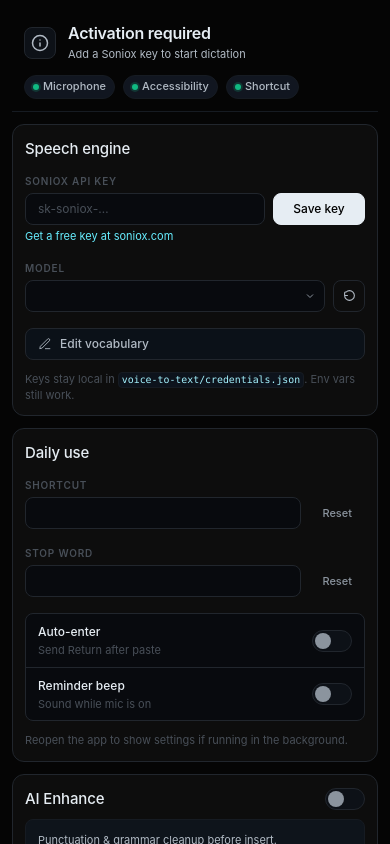
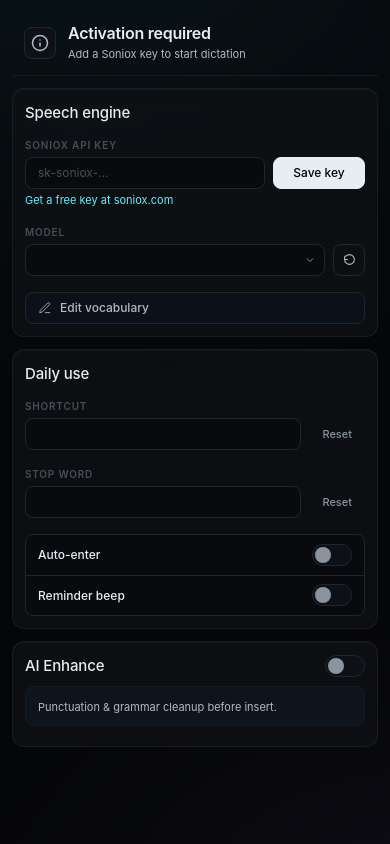
Before and after one commit to dtateks/stt, a website built with Vite: page ui/index.html in a window 390 px wide. Built offline with nearby package versions, Linux system fonts and the light colour scheme.

Commit message:
✨ feat(main-window): strip access-tag row, toggle descriptions, and local-keys hint from settings panel and ban scroll overflow
- ui/index.html: remove .status-hero-access with Microphone/Accessibility/Shortcut access-tag badges; remove 'Keys stay local in voice-to-text/credentials.json' zone-hint; drop .toggle-content/.toggle-desc wrappers on Auto-enter and Reminder beep rows; #runtime-background-recovery hidden via is-hidden but textContent still populated for platform-runtime-ui.test.ts assertions
- ui/src/main.css: drop @media (max-width:980px) { html,body { overflow:auto } } so no viewport enables scrolling; body background switched to layered radial gradients over #050608; .zone uses rgba(16,18,22,0.72) + backdrop-filter blur(14px) saturate(140%) for depth (lighter than HUD); .status-hero becomes two-column after access row removal; .toggle-row tightened to 40px with single .toggle-label; dead rules .access-tag, .status-hero-access, .toggle-content, .toggle-desc removed

```diff
--- a/ui/index.html
+++ b/ui/index.html
@@ -22,11 +22,6 @@
         <div class="status-hero-content">
           <h1 id="prefs-ready-title" class="status-hero-title">Activation required</h1>
           <p id="prefs-ready-shortcut" class="status-hero-subtitle">Add a Soniox key to start dictation</p>
-        </div>
-        <div class="status-hero-access" role="note">
-          <span class="access-tag">Microphone</span>
-          <span class="access-tag">Accessibility</span>
-          <span class="access-tag">Shortcut</span>
         </div>
       </header>
 
@@ -114,10 +109,6 @@
               Edit vocabulary
               <span id="vocab-count" class="vocab-badge" aria-label="vocabulary term count"></span>
             </button>
-
-            <p class="zone-hint zone-hint--subtle">
-              Keys stay local in <code>voice-to-text/credentials.json</code>. Env vars still work.
-            </p>
           </div>
         </section>
 
@@ -161,10 +152,7 @@
 
             <div class="toggle-stack">
               <div class="toggle-row">
-                <div class="toggle-content">
-                  <label class="toggle-label" for="pref-enter-mode">Auto-enter</label>
-                  <span class="toggle-desc">Send Return after paste</span>
-                </div>
+                <label class="toggle-label" for="pref-enter-mode">Auto-enter</label>
                 <label class="toggle-switch" aria-label="Send Enter after insert">
                   <input id="pref-enter-mode" type="checkbox" />
                   <span class="toggle-track" aria-hidden="true"></span>
@@ -172,10 +160,7 @@
               </div>
 
               <div class="toggle-row">
-                <div class="toggle-content">
-                  <label class="toggle-label" for="pref-reminder-beep">Reminder beep</label>
-                  <span class="toggle-desc">Sound while mic is on</span>
-                </div>
+                <label class="toggle-label" for="pref-reminder-beep">Reminder beep</label>
                 <label class="toggle-switch" aria-label="Reminder beep">
                   <input id="pref-reminder-beep" type="checkbox" />
                   <span class="toggle-track" aria-hidden="true"></span>
@@ -183,7 +168,7 @@
               </div>
             </div>
 
-            <p id="runtime-background-recovery" class="zone-hint zone-hint--subtle" aria-live="polite">Reopen the app to show settings if running in the background.</p>
+            <p id="runtime-background-recovery" class="zone-hint zone-hint--subtle is-hidden" aria-live="polite">Reopen the app to show settings if running in the background.</p>
           </div>
         </section>
 
--- a/ui/src/main.css
+++ b/ui/src/main.css
@@ -7,10 +7,18 @@
   overflow: hidden;
 }
 
+/*
+ * Subtle ambient gradient backdrop (premium feel, not glass).
+ * The main window stays opaque — glassmorphism is reserved for the HUD —
+ * but the surfaces inside use layered translucency for depth.
+ */
 body {
   display: block;
   color: var(--text-primary);
-  background: #050505;
+  background:
+    radial-gradient(1200px 800px at 20% -10%, rgba(56, 232, 255, 0.06), transparent 60%),
+    radial-gradient(900px 600px at 110% 110%, rgba(167, 139, 250, 0.05), transparent 55%),
+    #050608;
 }
 
 .settings-panel {
@@ -25,7 +33,7 @@
 
 .status-hero {
   display: grid;
-  grid-template-columns: auto minmax(0, 1fr) auto;
+  grid-template-columns: auto minmax(0, 1fr);
   align-items: center;
   gap: var(--space-4);
   padding: var(--space-4) 0;
@@ -85,38 +93,6 @@
   font-size: var(--font-size-sm);
   color: var(--text-secondary);
   line-height: var(--line-height-snug);
-}
-
-.status-hero-access {
-  display: flex;
-  align-items: center;
-  justify-content: flex-end;
-  gap: var(--space-2);
-  flex-wrap: wrap;
-}
-
-.access-tag {
-  display: inline-flex;
-  align-items: center;
-  gap: var(--space-1);
-  height: var(--space-6);
-  padding-inline: var(--space-3);
-  border-radius: var(--radius-full);
-  border: 1px solid var(--border-subtle);
-  background: rgba(18, 24, 34, 0.95);
-  color: var(--text-secondary);
-  font-size: var(--font-size-xs);
-  font-weight: var(--font-weight-medium);
-  white-space: nowrap;
-}
-
-.access-tag::before {
-  content: "";
-  width: 6px;
-  height: 6px;
-  border-radius: var(--radius-full);
-  background: var(--color-success-500);
-  box-shadow: 0 0 0 2px rgba(16, 185, 129, 0.2);
 }
 
 .banner {
@@ -182,8 +158,11 @@
   flex-direction: column;
   padding: var(--space-4);
   border-radius: var(--radius-lg);
-  border: 1px solid var(--border-default);
-  background: #0d0d0d;
+  border: 1px solid rgba(255, 255, 255, 0.06);
+  background: rgba(16, 18, 22, 0.72);
+  -webkit-backdrop-filter: blur(14px) saturate(140%);
+  backdrop-filter: blur(14px) saturate(140%);
+  box-shadow: inset 0 1px 0 rgba(255, 255, 255, 0.03);
 }
 
 
@@ -591,7 +570,7 @@
 }
 
 .toggle-row {
-  min-height: 46px;
+  min-height: 40px;
   padding: var(--space-2) var(--space-3);
   display: flex;
   align-items: center;
@@ -603,23 +582,12 @@
   border-top: 1px solid var(--border-default);
 }
 
-.toggle-content {
-  min-width: 0;
-  flex: 1;
-  display: grid;
-  gap: 2px;
-}
-
 .toggle-label {
   color: var(--text-primary);
   font-size: var(--font-size-sm);
   font-weight: var(--font-weight-medium);
-}
-
-.toggle-desc {
-  color: var(--text-disabled);
-  font-size: var(--font-size-xs);
-  line-height: var(--line-height-snug);
+  flex: 1;
+  min-width: 0;
 }
 
 .toggle-switch {
@@ -1036,11 +1004,6 @@
 }
 
 @media (max-width: 980px) {
-  html,
-  body {
-    overflow: auto;
-  }
-
   .settings-panel {
     min-block-size: auto;
     grid-template-rows: auto auto auto auto;
@@ -1053,11 +1016,6 @@
   .status-hero {
     grid-template-columns: auto minmax(0, 1fr);
   }
-
-  .status-hero-access {
-    grid-column: 1 / -1;
-    justify-content: flex-start;
-  }
 }
 
 @media (prefers-reduced-motion: reduce) {
```
